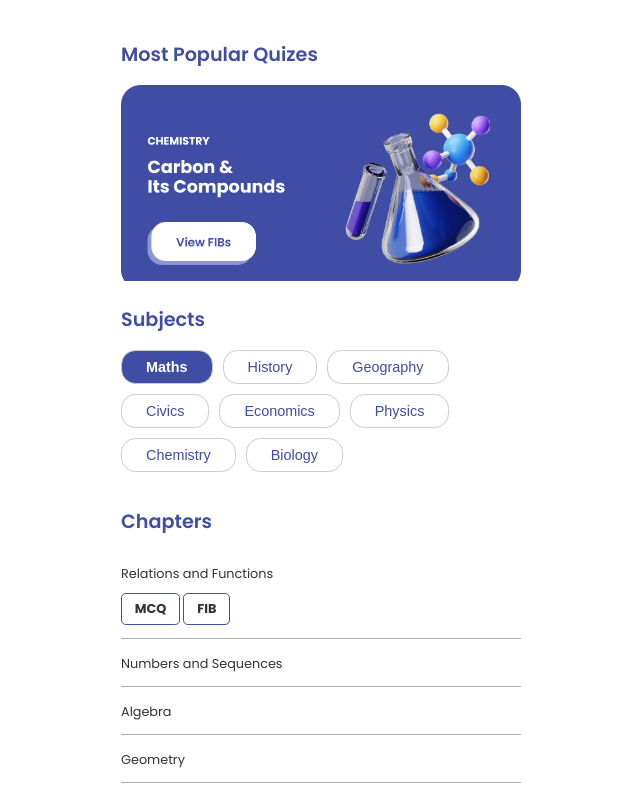
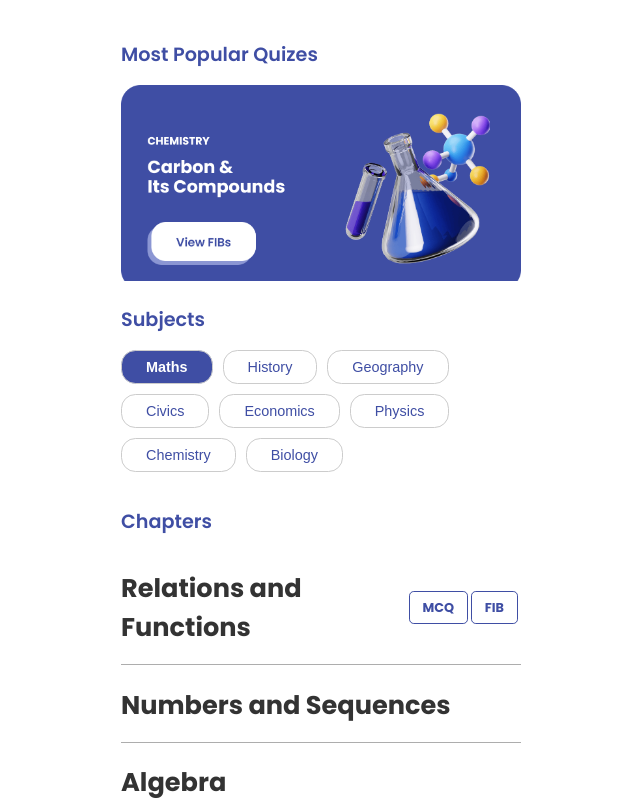
Before and after one commit to JeswinSunsi/MCC, a Vue app in the folder MCCApp/: page /home in a window 1280 px wide. Both pictures are taken after a click on the element "Relations and Functions". Shown: the top 800 px of the page, without its empty margins (327-967 px from the left). Built offline with nearby package versions, Linux system fonts and the light colour scheme; the HTML template or start-up script is replaced by a standard one.

Commit message:
Animation in chapter names

```diff
--- a/MCCApp/src/views/HomeScreen.vue
+++ b/MCCApp/src/views/HomeScreen.vue
@@ -3,7 +3,7 @@
         <h2 class="section-title">Most Popular Quizes</h2>
 
         <Carousel v-bind="config">
-            <Slide v-for="image in images" :key="image.id">
+            <Slide v-for="image in images" :key="image.id" @click="$router.push(image.route)">
                 <div class="autoscroll-container"
                     :style='`background-image: url(${image.url}); background-size: cover; padding: 1rem; height: 100%; width: 100%;`'>
                 </div>
@@ -29,22 +29,22 @@
                 <button class="subject-button" @click="changeSubject('Biology')"
                     :class="{ active: selectedSubject === 'Biology' }">Biology</button>
 
-
-
-
         </div>
         <h2 class="section-title">Chapters</h2>
         <div class="chapters-list">
-            <div class="chapter-item"
-         v-for="(chapter, index) in Chapters[selectedSubject]"
-         :key="index"
-         @click="toggleTypes(index)"
-    >
-        {{ chapter }}
+            <div class="chapter-item" v-for="(chapter, index) in Chapters[selectedSubject]" :key="index"
+                @click="toggleTypes(index)">
+                <h1>{{ chapter }}</h1>
+                <Transition name="fade">
                 <div class="type" v-if="selectedChapter === index">
-            <div class="mcq-type" @click.stop="$router.push(`/mcq/${selectedSubject.toLowerCase()}/${chapter}/${index + 1}`)">MCQ</div>
-            <div class="fib-type" @click.stop="$router.push(`/fib/${selectedSubject.toLowerCase()}/${chapter}/${index + 1}`)">FIB</div>
+                    <div class="mcq-type"
+                        @click.stop="$router.push(`/mcq/${selectedSubject.toLowerCase()}/${chapter}/${index + 1}`)">MCQ
                     </div>
+                    <div class="fib-type"
+                        @click.stop="$router.push(`/fib/${selectedSubject.toLowerCase()}/${chapter}/${index + 1}`)">FIB
+                    </div>
+                </div>
+            </Transition>
             </div>
         </div>
 
@@ -65,7 +65,7 @@ import quizCardImage from "../assets/quizcard.png"
 import quizCardImage2 from "../assets/quizcard2.png"
 import quizCardImage3 from "../assets/quizcard3.png"
 
-const images = [{ "id": 1, "url": quizCardImage }, { "id": 1, "url": quizCardImage2 }, { "id": 3, "url": quizCardImage3 }]
+const images = [{ "id": 1, "url": quizCardImage, "route": "/mcq/maths/Numbers And Sequences/2" }, { "id": 1, "url": quizCardImage2, "route": "/mcq/maths/Numbers And Sequences/2" }, { "id": 3, "url": quizCardImage3, "route": "/mcq/maths/Numbers And Sequences/2" }]
 
 const selectedChapter = ref(null)
 
@@ -130,8 +130,6 @@ const Chapters = ref({
         "India's Foreign Policy",
         "India's International Relations"
     ]
-
-
 })
 
 
@@ -143,11 +141,13 @@ function changeSubject(subject) {
 <style scoped>
 .type {
     display: flex;
-    margin-top: 0.6rem;
     font-weight: 700;
+    margin-top: -0.1rem;
+    color: #3F4EA4;
 }
 
-.mcq-type, .fib-type {
+.mcq-type,
+.fib-type {
     border: 1px solid #3F4EA4;
     padding: 0.4rem 0.8rem;
     margin-right: 0.2rem;
@@ -212,11 +212,17 @@ function changeSubject(subject) {
 }
 
 .chapter-item {
-    padding: 0.8rem 0;
+    min-height: 2.4rem;
     margin-bottom: 0.2rem;
     border-bottom: 1px solid #ADADAD;
     font-size: 0.8rem;
     font-weight: 400;
+    display: flex;
+    align-items: center;
+}
+
+.chapter-item h1 {
+    margin-right: 0.75rem;
 }
 
 .footer {
@@ -242,4 +248,19 @@ function changeSubject(subject) {
 .footer h2 {
     font-size: 0.6rem;
 }
+
+.fade-enter-active,
+.fade-leave-active {
+  transition: opacity 0.5s ease;
+}
+
+.fade-enter-from,
+.fade-leave-to {
+  opacity: 0;
+}
+
+.fade-enter-to,
+.fade-leave-from {
+  opacity: 1;
+}
 </style>
```
Lines whose indentation alone changed are shown as unchanged.
